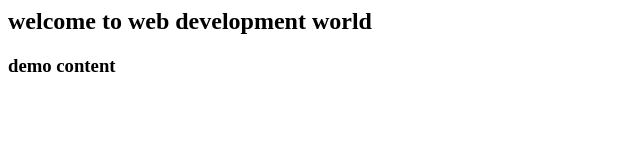
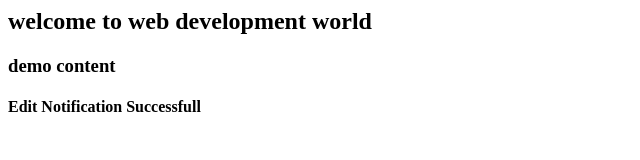
Before and after one commit to sheetalmahajan250/sheetalcode, a plain HTML site: page index.html in a window 1280 px wide. Shown: the whole page, without its empty margins (0-640 px from the left). Drawn offline with Linux system fonts and the light colour scheme.

Commit message:
Update index.html

```diff
--- a/index.html
+++ b/index.html
@@ -1,2 +1,3 @@
 <h2>welcome to web development world</h2>
 <h3>demo content</h3>
+<h4>Edit Notification Successfull</h4>
```
